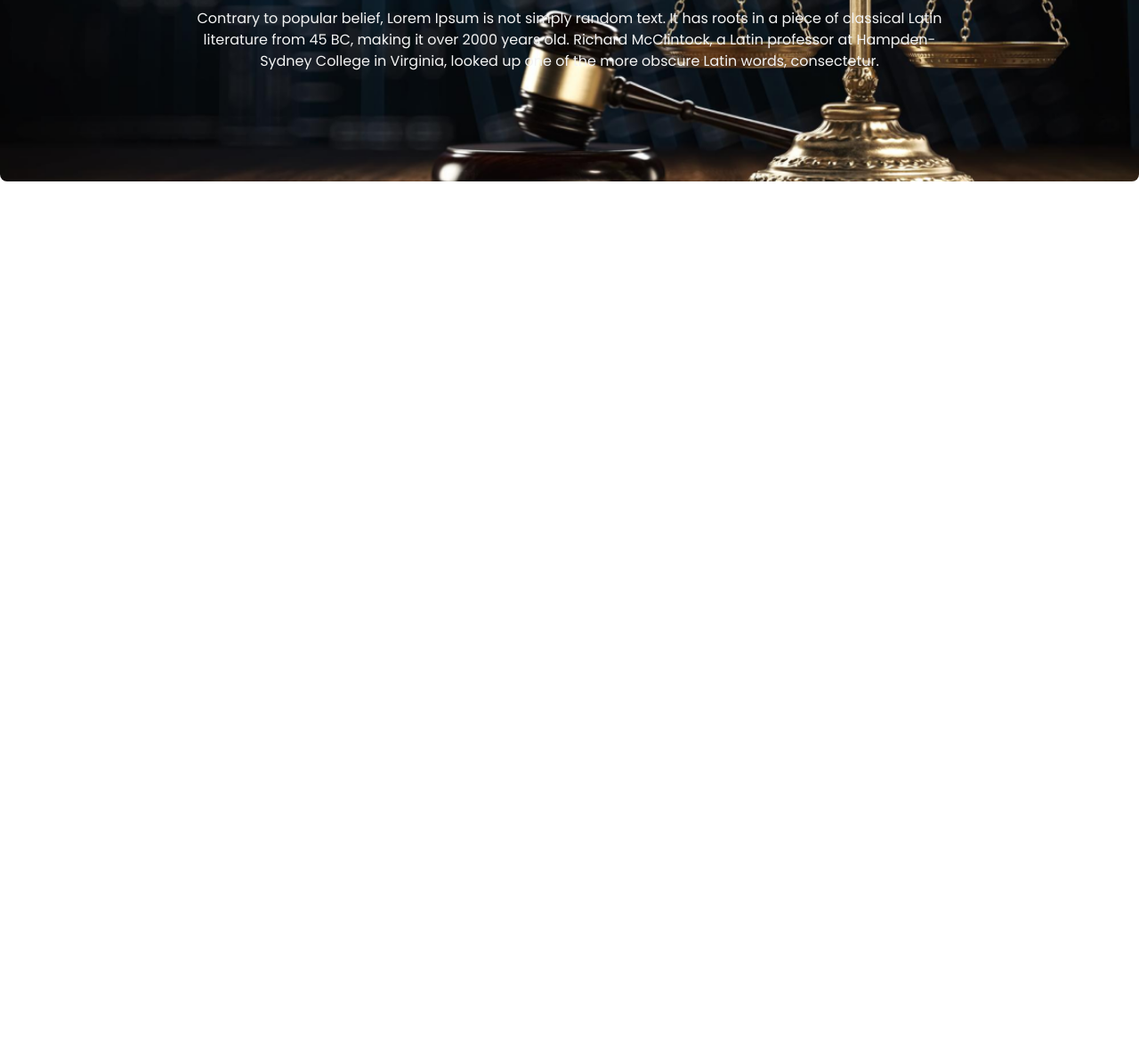
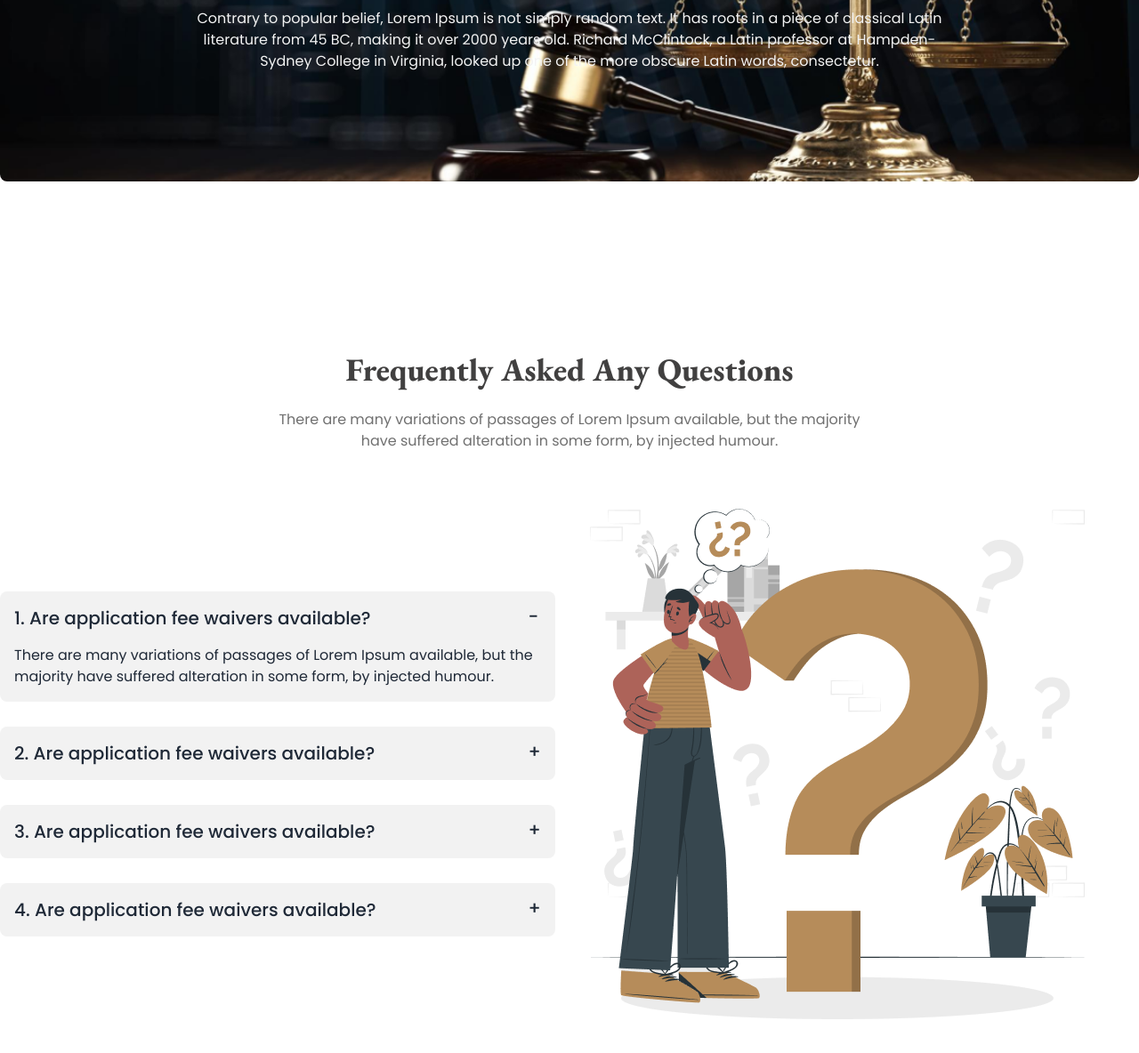
Before and after one commit to AsifHossain22/legal-solution-tailwind, a plain HTML site: page index.html in a window 1280 px wide. Shown: the part 2576-3760 px from the top of the page at 89% size. Before the commit the page ends 2876 px from the top, so only its background shows below. Drawn offline with nearby package versions, Linux system fonts and the light colour scheme.

Commit message:
Added FAQ Section and Responsive

```diff
--- a/index.html
+++ b/index.html
@@ -560,6 +560,93 @@
           </div>
         </div>
       </section>
+
+      <!-- FAQSection -->
+      <section class="py-6 md:py-12 lg:py-24">
+        <!-- SectionHeader -->
+        <div class="text-center px-5">
+          <!-- Title -->
+          <h2 class="text-title-color text-4xl font-extrabold font-EBGaramond">
+            Frequently Asked Any Questions
+          </h2>
+          <!-- Description -->
+          <p class="pt-6 pb-16 lg:px-72 text-text-color font-normal">
+            There are many variations of passages of Lorem Ipsum available, but
+            the majority have suffered alteration in some form, by injected
+            humour.
+          </p>
+        </div>
+
+        <!-- FAQ Inner Container -->
+        <div class="lg:flex items-center gap-8 mx-6 lg:mx-0">
+          <!-- FAQ Content -->
+          <div class="flex-1 space-y-7">
+            <!-- FAQ - 1 -->
+            <div class="collapse collapse-plus bg-base-200 rounded-lg">
+              <input type="radio" name="my-accordion-3" checked="checked" />
+              <div class="collapse-title text-xl font-medium">
+                1. Are application fee waivers available?
+              </div>
+              <div class="collapse-content">
+                <p>
+                  There are many variations of passages of Lorem Ipsum
+                  available, but the majority have suffered alteration in some
+                  form, by injected humour.
+                </p>
+              </div>
+            </div>
+
+            <!-- FAQ - 2 -->
+            <div class="collapse collapse-plus bg-base-200 rounded-lg">
+              <input type="radio" name="my-accordion-3" />
+              <div class="collapse-title text-xl font-medium">
+                2. Are application fee waivers available?
+              </div>
+              <div class="collapse-content">
+                <p>
+                  There are many variations of passages of Lorem Ipsum
+                  available, but the majority have suffered alteration in some
+                  form, by injected humour.
+                </p>
+              </div>
+            </div>
+
+            <!-- FAQ - 3 -->
+            <div class="collapse collapse-plus bg-base-200 rounded-lg">
+              <input type="radio" name="my-accordion-3" />
+              <div class="collapse-title text-xl font-medium">
+                3. Are application fee waivers available?
+              </div>
+              <div class="collapse-content">
+                <p>
+                  There are many variations of passages of Lorem Ipsum
+                  available, but the majority have suffered alteration in some
+                  form, by injected humour.
+                </p>
+              </div>
+            </div>
+
+            <!-- FAQ - 4 -->
+            <div class="collapse collapse-plus bg-base-200 rounded-lg">
+              <input type="radio" name="my-accordion-3" />
+              <div class="collapse-title text-xl font-medium">
+                4. Are application fee waivers available?
+              </div>
+              <div class="collapse-content">
+                <p>
+                  There are many variations of passages of Lorem Ipsum
+                  available, but the majority have suffered alteration in some
+                  form, by injected humour.
+                </p>
+              </div>
+            </div>
+          </div>
+          <!-- FAQ Image -->
+          <div class="flex-1 pt-10 lg:pt-0">
+            <img src="./images/faq.png" alt="FAQ Image" />
+          </div>
+        </div>
+      </section>
     </main>
 
     <!-- Footer -->
```
